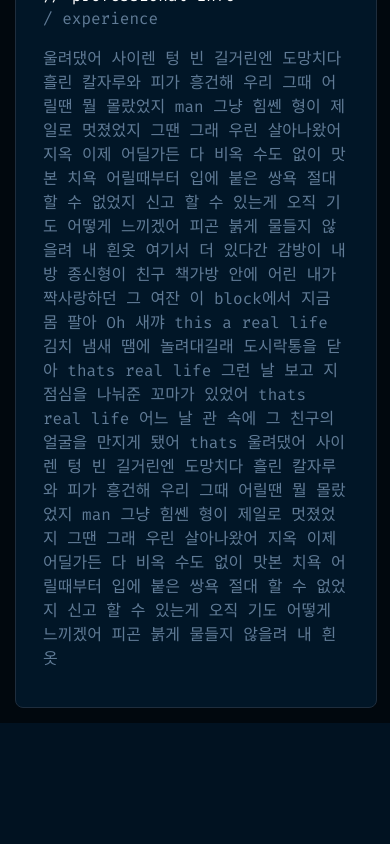
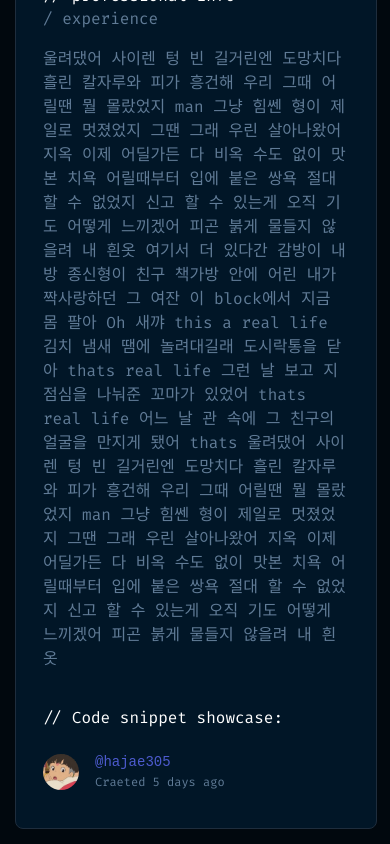
Before and after one commit to HaJaehyeong/portfolio, a Next.js app: page /about in a window 390 px wide. Shown: the part 394-1238 px from the top of the page. Before the commit the page ends 1117 px from the top, so only its background shows below. Built offline with nearby package versions, Linux system fonts and the light colour scheme.

Commit message:
HAJAE-11 modify about page: add mobile showcase component

```diff
--- a/src/app/(pages)/about/_components/mobile-container/mobile-container.tsx
+++ b/src/app/(pages)/about/_components/mobile-container/mobile-container.tsx
@@ -1,5 +1,6 @@
 import AboutMobileContent from '../mobile-content/mobile-content';
 import AboutMobileExplorer from '../mobile-explorer/mobile-explorer';
+import AboutMobileShowcase from '../mobile-showcase/mobile-showcase';
 import styles from './mobile-container.module.scss';
 
 const AboutMobileContainer: React.FC = () => {
@@ -8,6 +9,7 @@ const AboutMobileContainer: React.FC = () => {
       <div className={styles['mobile-container__title']}>_about-me</div>
       <AboutMobileExplorer />
       <AboutMobileContent />
+      <AboutMobileShowcase />
     </div>
   );
 };
--- /dev/null
+++ b/src/app/(pages)/about/_components/mobile-showcase/mobile-showcase.module.scss
@@ -0,0 +1,34 @@
+.showcase {
+  display: flex;
+  flex-direction: column;
+  gap: 6px;
+
+  padding: 0 27px 38px;
+
+  &__user {
+    display: flex;
+    align-items: center;
+    gap: 16px;
+
+    margin-top: 20px;
+
+    &__profile-image {
+      border-radius: 18px;
+    }
+
+    &__info {
+      display: flex;
+      flex-direction: column;
+      gap: 4px;
+
+      &-name {
+        color: var(--secondary-blue);
+      }
+
+      &-created-at {
+        color: var(--secondary-gray);
+        font-size: 12px;
+      }
+    }
+  }
+}
--- /dev/null
+++ b/src/app/(pages)/about/_components/mobile-showcase/mobile-showcase.tsx
@@ -0,0 +1,26 @@
+import Image from 'next/image';
+import profileImage from '/public/images/profile_image.png';
+import styles from './mobile-showcase.module.scss';
+
+const AboutMobileShowcase: React.FC = () => {
+  return (
+    <div className={styles['showcase']}>
+      <span>{'// Code snippet showcase:'}</span>
+      <div className={styles['showcase__user']}>
+        <Image
+          src={profileImage.src}
+          className={styles['showcase__user__profile-image']}
+          width={36}
+          height={36}
+          alt="profile_image"
+        />
+        <div className={styles['showcase__user__info']}>
+          <code className={styles['showcase__user__info-name']}>@hajae305</code>
+          <div className={styles['showcase__user__info-created-at']}>Craeted 5 days ago</div>
+        </div>
+      </div>
+    </div>
+  );
+};
+
+export default AboutMobileShowcase;
```
